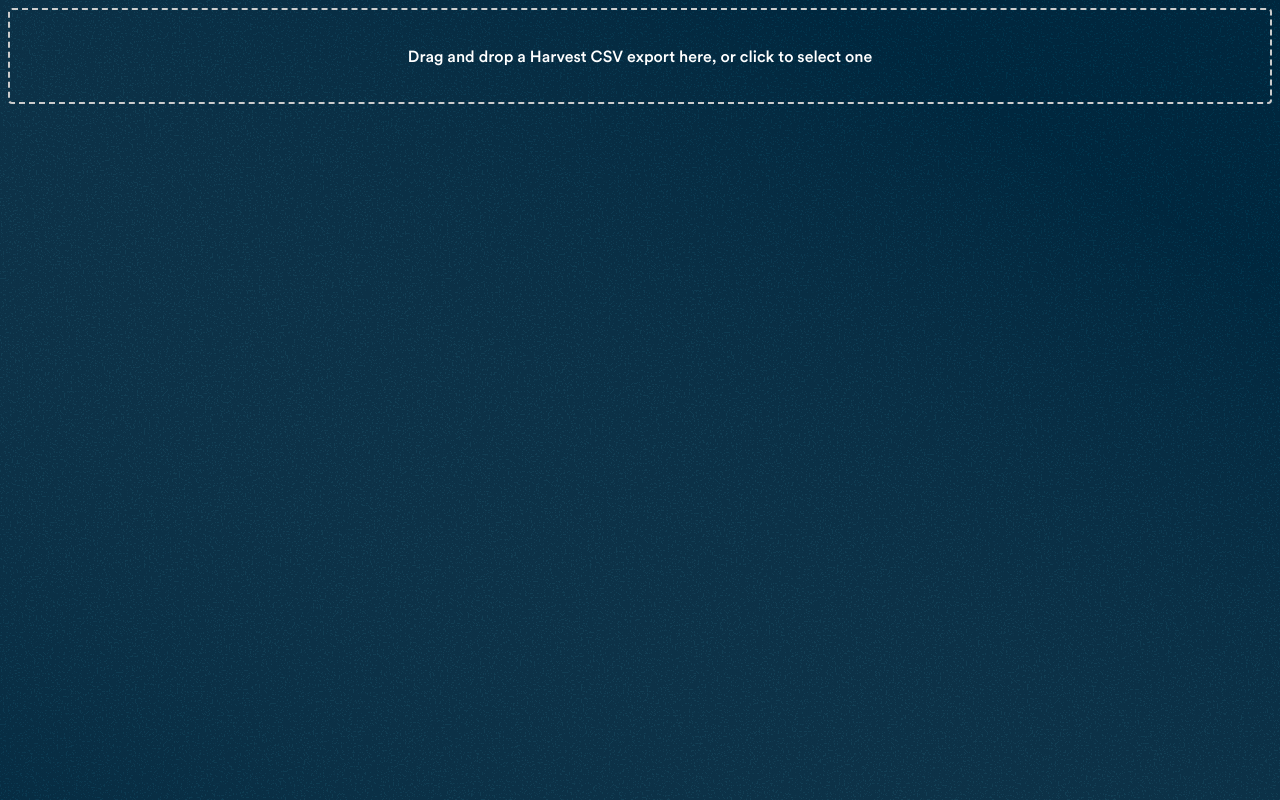
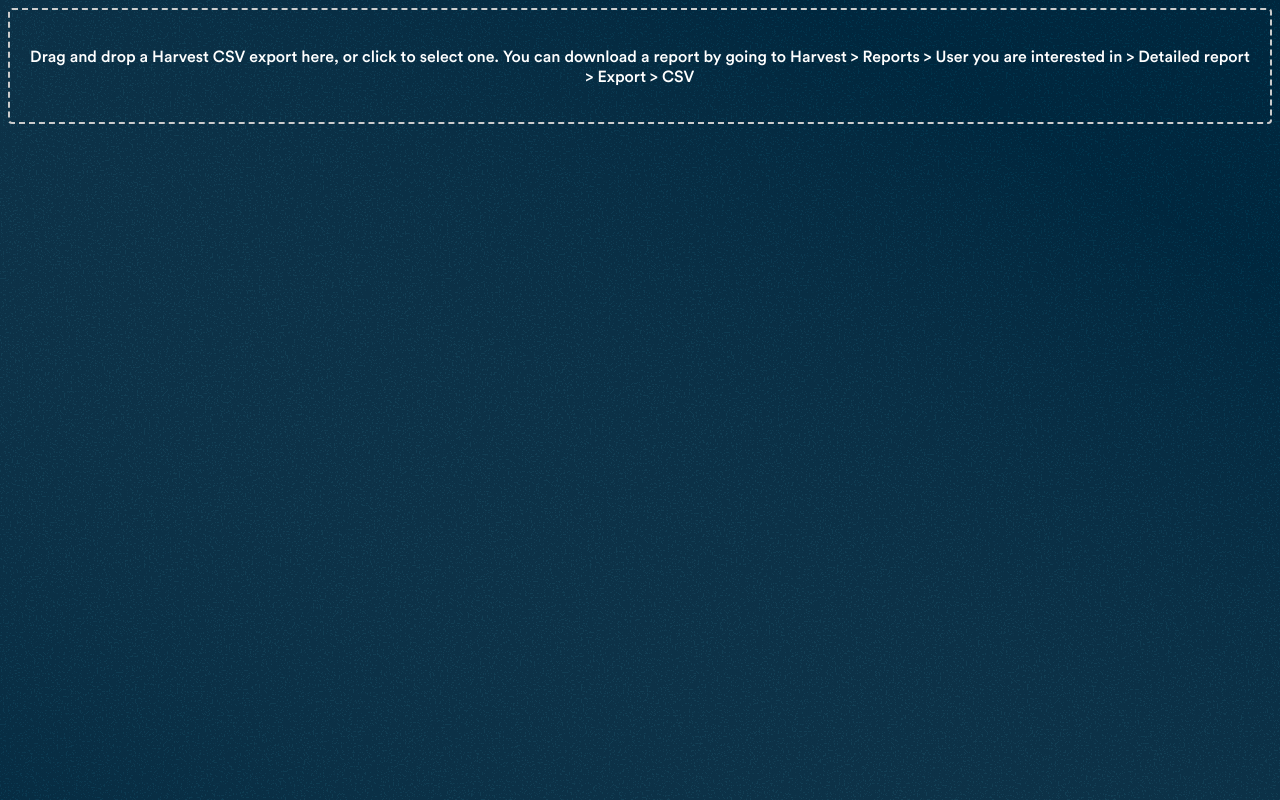
Before and after one commit to ptbrowne/harvest-year-review, a React (Vite) app: page / in a window 1280 px wide. Built offline with nearby package versions, Linux system fonts and the light colour scheme; what @spissvinkel/simplex-noise would draw is missing.

Commit message:
feat: Make the dropzone explicit

```diff
--- a/src/Dropzone.tsx
+++ b/src/Dropzone.tsx
@@ -57,7 +57,7 @@
         <p>
           {isDragActive
             ? "Drop the file here..."
-            : "Drag and drop a Harvest CSV export here, or click to select one"}
+            : "Drag and drop a Harvest CSV export here, or click to select one. You can download a report by going to Harvest > Reports > User you are interested in > Detailed report > Export > CSV"}
         </p>
       </div>
       {fileError && <p style={{ color: "red" }}>{fileError}</p>}
```
